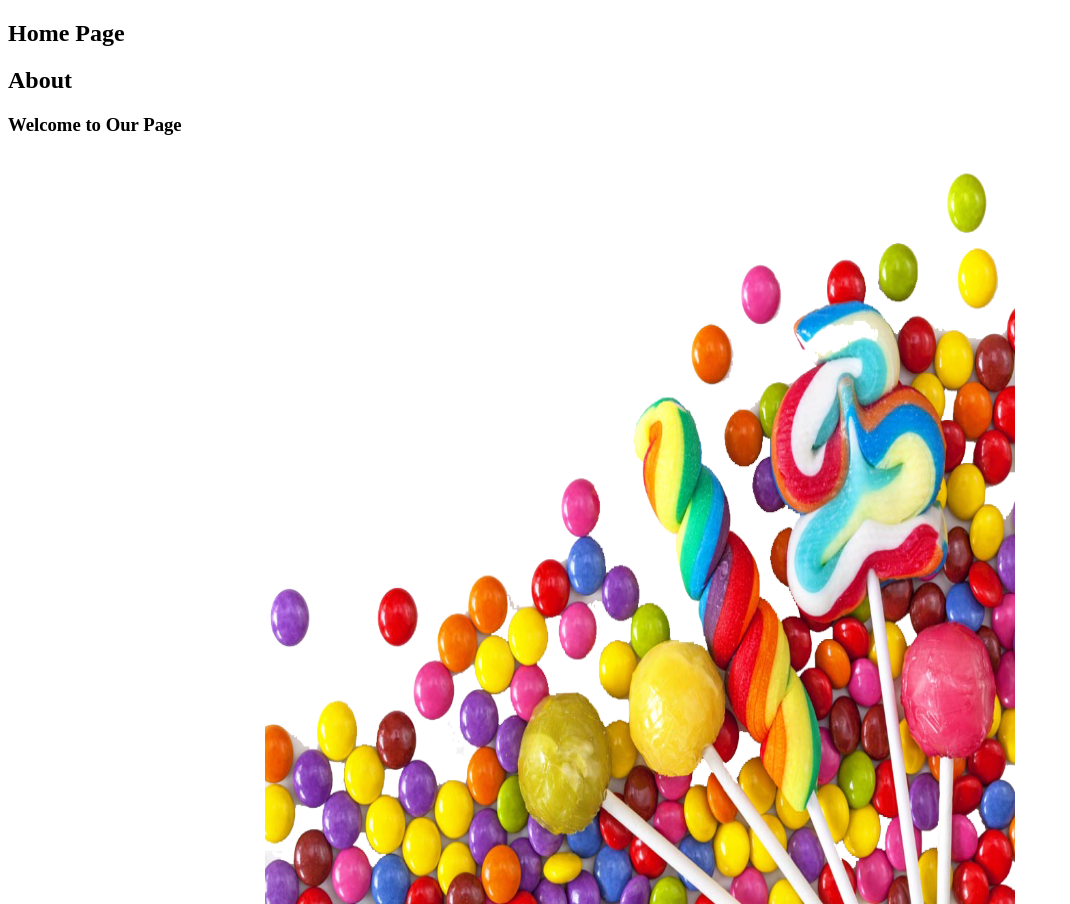
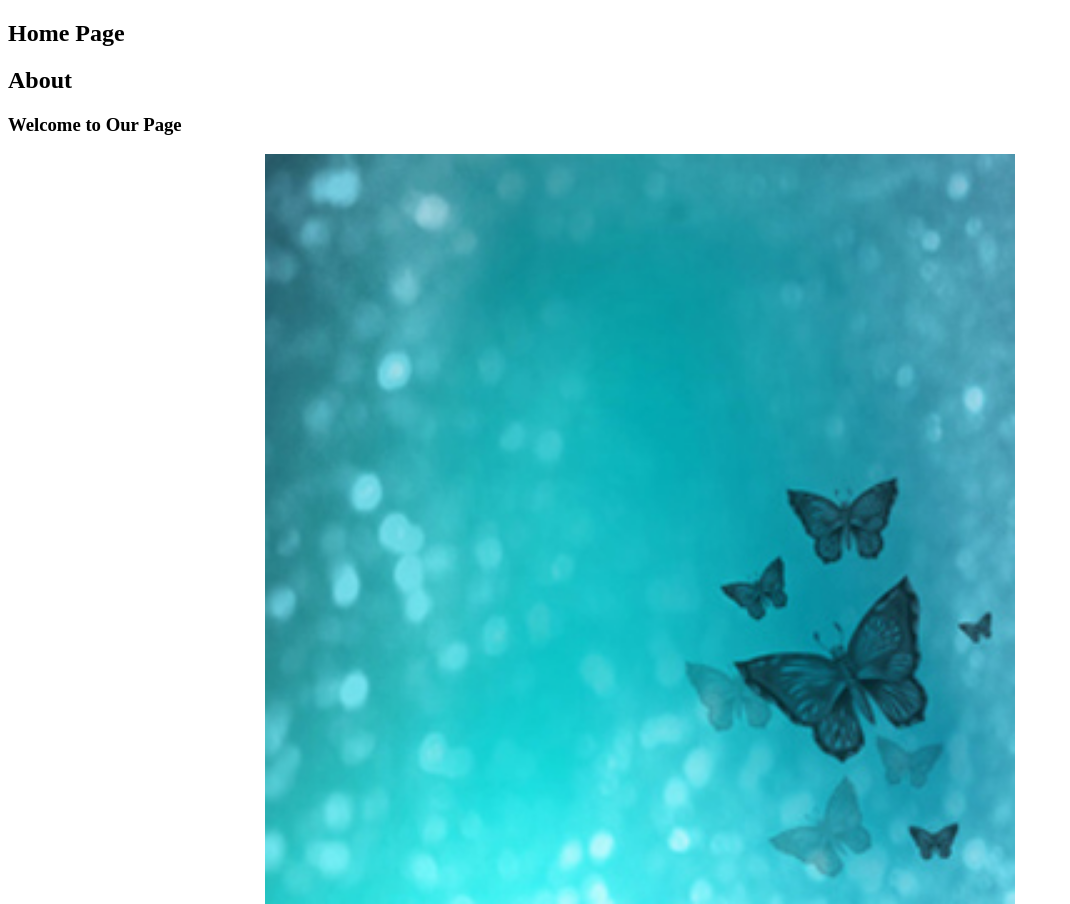
Before and after one commit to bharathifrontend/registrationfile, a plain HTML site: page index.html in a window 1280 px wide. Shown: the top 904 px of the page, without its empty margins (0-1070 px from the left). Drawn offline with Linux system fonts and the light colour scheme.

Commit message:
image changed

```diff
--- a/index.html
+++ b/index.html
@@ -28,7 +28,7 @@
     <h2>About</h2>
     <h3>Welcome to Our Page</h3>
     <div>
-      <img src="logo.png" alt="logo" />
+      <img src="Sample.jpg" alt="logo" />
     </div>
     <button onclick="window.location.href='index1.html'">Register Here</button>
   </body>
```
Also changed, not shown: Sample.jpg (added).
